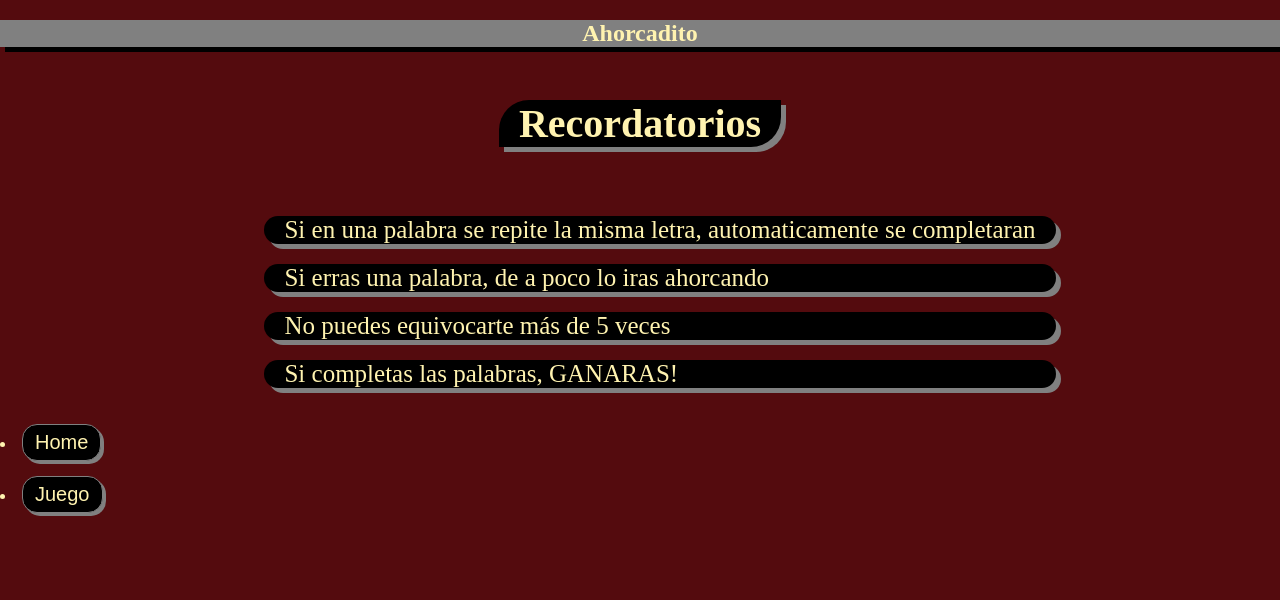
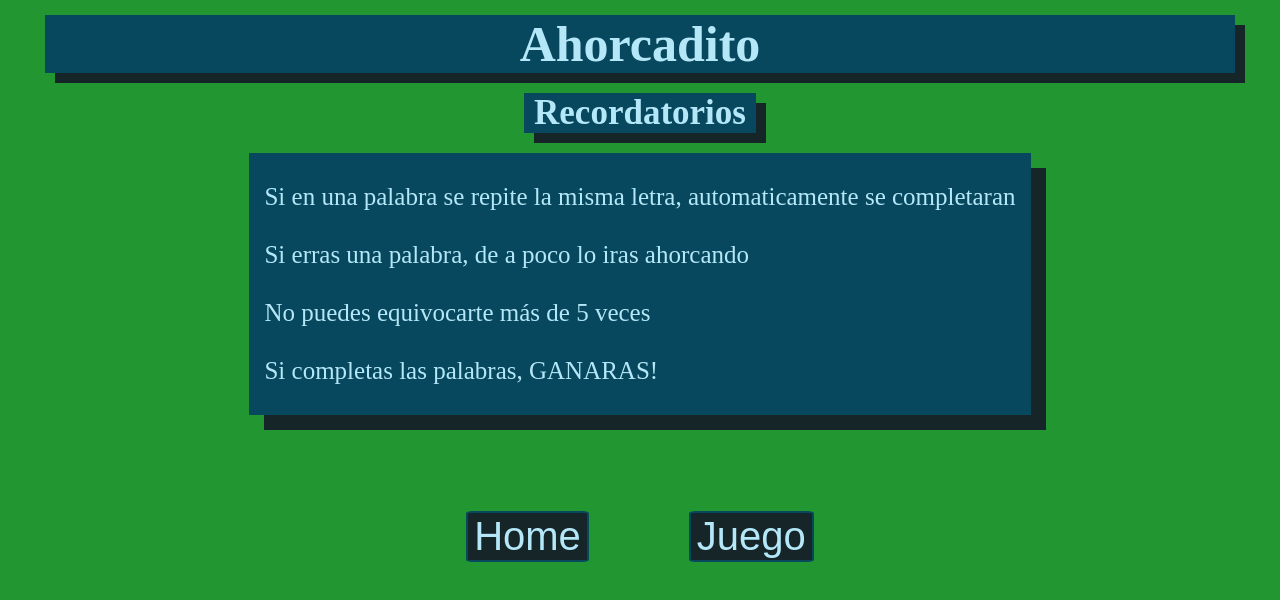
Before and after one commit to RuloMartearena/ahorcado-Grupo5, a JavaScript app in the folder proyecto_react-tres_grupo_5/: page /Recordatorios in a window 1280 px wide. Shown: the top 600 px of the page. Built offline with nearby package versions, Linux system fonts and the light colour scheme.

Commit message:
Fix: css styles. Matias Martearena

```diff
--- a/proyecto_react-tres_grupo_5/src/components/Recordatorio.js
+++ b/proyecto_react-tres_grupo_5/src/components/Recordatorio.js
@@ -1,6 +1,4 @@
 import '../styles/recordatorio.css';
-
-
 
 export default function Recordatorio() {
     return (
@@ -14,22 +12,15 @@ export default function Recordatorio() {
                     <li className='li__recordatorio'>No puedes equivocarte más de 5 veces</li>
                     <li className='li__recordatorio'>Si completas las palabras, GANARAS!</li>
                 </ul>
-
             </div>
-                <div>
-                    <li className='ul__botones'>
-                        <a href="/">
-                            <button className='button__rec'>Home</button>
-                        </a>
-                    </li>
-                    <li className='ul__botones'>
-                        <a href="/Juego">
-                            <button className='button__rec'>Juego</button>
-                        </a>
-                    </li>
-
-                </div>
-
+            <div className='divbutton-conteiner'>
+                <a href="/">
+                    <button className='button__return'>Home</button>
+                </a>
+                <a href="/Juego">
+                    <button className='button__return'>Juego</button>
+                </a>
+            </div>
         </section>
     )
 }
--- a/proyecto_react-tres_grupo_5/src/styles/recordatorio.css
+++ b/proyecto_react-tres_grupo_5/src/styles/recordatorio.css
@@ -1,22 +1,29 @@
 :root {
-  --var-colorBackground: #335c67;
-  --var-colorFont: #fff3b0;
-  --var-colorOne: #e09f3e;
-  --var-colorTwo: #9e2a2b;
-  --var-colorThree: #540b0e;
+  --var-colorBackground: #0c5a23;
+  --var-colorFont: #b4e7f8;
+  --var-colorOne: #152528;
+  --var-colorTwo: #08485e;
+  --var-colorThree: #3cb0cd;
+  --var-colorFour: #7cd5f3;
+  --var-colorFive: #adffbc;
+  --var-colorSix: #1bee9a;
+  --var-colorSeven: #21c063;
+  --var-colorEight: #229631;
 }
 
 body {
+  background-color: var(--var-colorEight);
+  color: var(--var-colorFont);
   margin: 0;
-  background-color: var(--var-colorThree);
-  color: var(--var-colorFont);
 }
-.h2__title-game-recordatorio{
-  background: gray;
-  box-shadow: 5px 5px black;
+
+/* --- Contenido --- */
+.h2__title-game-recordatorio {
+  background-color: var(--var-colorTwo);
+  box-shadow: 10px 10px var(--var-colorOne);
   text-align: center;
-
-
+  margin: 15px 45px 0 45px;
+  font-size: 50px;
 }
 .div__recordatorio-conteiner {
   display: flex;
@@ -24,40 +31,52 @@ body {
   align-items: center;
   justify-content: center;
 }
+.h2__title {
+  background-color: var(--var-colorTwo);
+  box-shadow: 10px 10px var(--var-colorOne);
+  text-align: center;
+  margin: 20px 45px 0 45px;
+  font-size: 35px;
+  padding: 0 10px;
+}
+.ul__recordatorio {
+  background-color: var(--var-colorTwo);
+  box-shadow: 15px 15px var(--var-colorOne);
+  padding: 0 15px;
+  margin-top: 20px;
+}
+.li__recordatorio {
+  margin: 30px auto;
+  font-size: 25px;
+  list-style: none;
+}
+/* --- /Contenido --- */
 
-.h2__title {
+/* --- Botones --- */
+.divbutton-conteiner {
+  display: flex;
+  align-items: center;
+  justify-content: center;
+}
+.button__return {
+  color: var(--var-colorFont);
+  background-color: var(--var-colorOne);
   font-size: 40px;
-  background: black;
-  box-shadow: 5px 5px gray;
-  padding: 0 20px;
-  border-top-left-radius: 30px 30px;
-  border-bottom-right-radius: 30px 30px;
+  border: 0;
+  cursor: pointer;
+  margin: 80px 50px 0 50px;
+  border: 2px solid var(--var-colorTwo);
+  border-radius: 5%;
 }
-
-.li__recordatorio {
-  list-style: none;
-  font-size: 25px;
-  margin: 20px 0;
-  color: var(--var-colorFont);
-  background: black;
-  border-radius: 40px 40px;
-  box-shadow: 5px 5px gray;
-  padding: 0 20px;
+.button__return:hover {
+  animation-name: buttonAnimation;
+  animation-duration: .5s;
+  animation-fill-mode: forwards;
 }
-
-
-.button__rec{
-  font-size: 20px;
-  background-color: black;
-  padding: .375rem .75rem;
-  border: 1px solid gray;
-  border-radius: 15px;
-  color: #fff3b0;
-  box-shadow: 3px 3px gray;
-  margin-bottom: 15px;
+@keyframes buttonAnimation {
+  100% {
+    background-color: var(--var-colorFour);
+    color: black;
+  }
 }
-
-.button__rec:hover, .button__rec:active, .button__rec:focus {
-  color: black;
-  background-color: #fff3b0;
-}
+/* --- /Botones --- */
```
